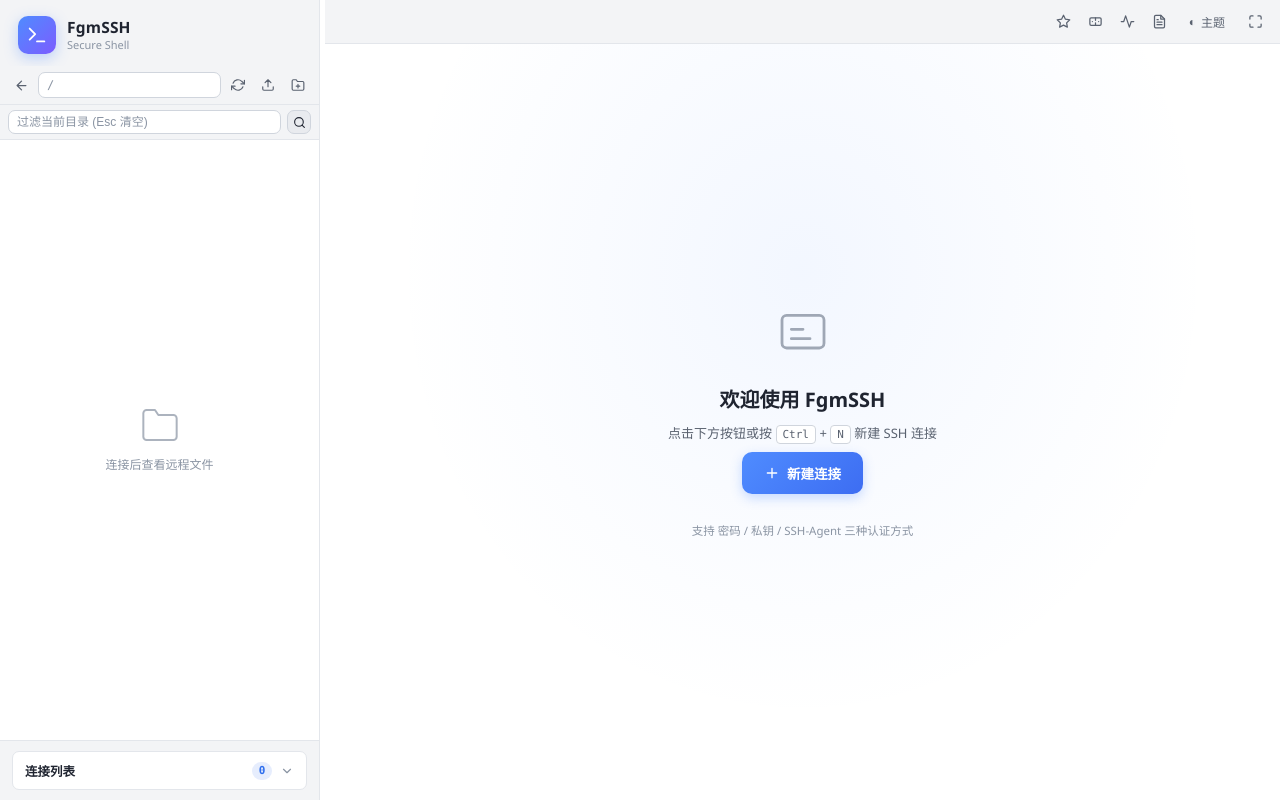
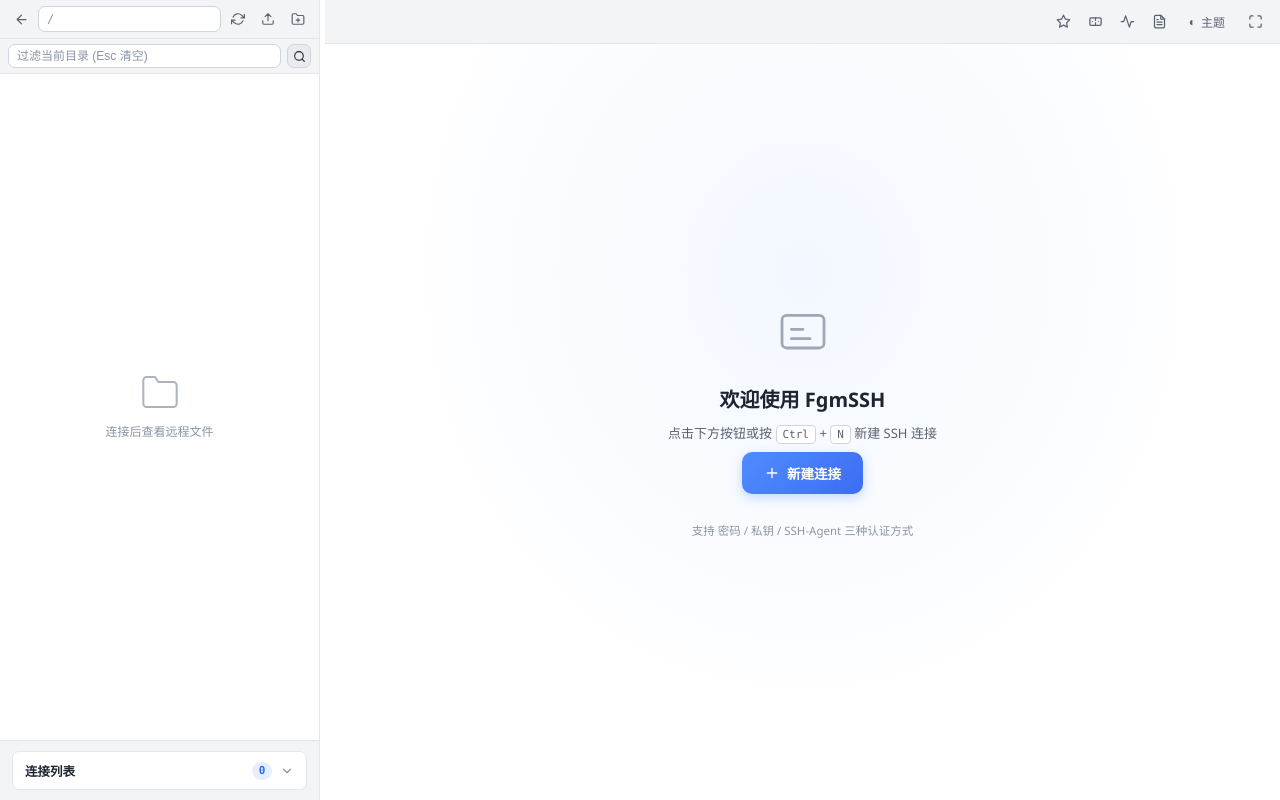
Before and after one commit to iiiweiii/FgmSSH, a website built with Vite: page index.html in a window 1280 px wide. Built offline with nearby package versions, Linux system fonts and the light colour scheme.

Commit message:
ui: 移除侧边栏左上角品牌区 (Logo 图标 + FgmSSH/Secure Shell 两行文字) 及对应样式

```diff
--- a/index.html
+++ b/index.html
@@ -17,17 +17,6 @@
   <div class="app">
     <!-- ============ 左侧侧边栏 ============ -->
     <aside class="sidebar">
-      <div class="sidebar-brand">
-        <div class="brand-logo">
-          <svg viewBox="0 0 24 24" width="22" height="22" fill="none" stroke="currentColor" stroke-width="2" stroke-linecap="round" stroke-linejoin="round">
-            <path d="M4 17l6-6-6-6"/><path d="M12 19h8"/>
-          </svg>
-        </div>
-        <div class="brand-text">
-          <span class="brand-name">FgmSSH</span>
-          <span class="brand-sub">Secure Shell</span>
-        </div>
-      </div>
 
       <!-- ============ SFTP 文件浏览面板 (全局单一实例, 跟随活动会话) ============ -->
       <div id="sftpPanel" class="sftp-panel">
--- a/src/style.css
+++ b/src/style.css
@@ -139,27 +139,6 @@ html, body {
 body.is-resizing { user-select: none; cursor: col-resize; }
 body.is-resizing * { cursor: col-resize !important; }
 
-.sidebar-brand {
-  display: flex;
-  align-items: center;
-  gap: 11px;
-  padding: 16px 18px 12px;
-  flex-shrink: 0;
-}
-
-.brand-logo {
-  width: 38px; height: 38px;
-  border-radius: 10px;
-  display: flex; align-items: center; justify-content: center;
-  background: linear-gradient(135deg, #4f8cff, #7c5cff);
-  color: #fff;
-  box-shadow: 0 4px 14px rgba(79, 140, 255, 0.35);
-}
-
-.brand-text { display: flex; flex-direction: column; line-height: 1.25; }
-.brand-name { font-size: 15.5px; font-weight: 700; letter-spacing: 0.2px; }
-.brand-sub { font-size: 11px; color: var(--text-faint); }
-
 /* ============ SFTP 文件浏览面板 (侧边栏, 全局单一实例) ============ */
 .sftp-panel {
   flex: 1;
```
